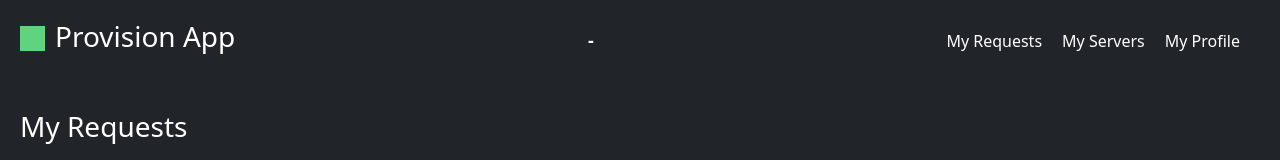
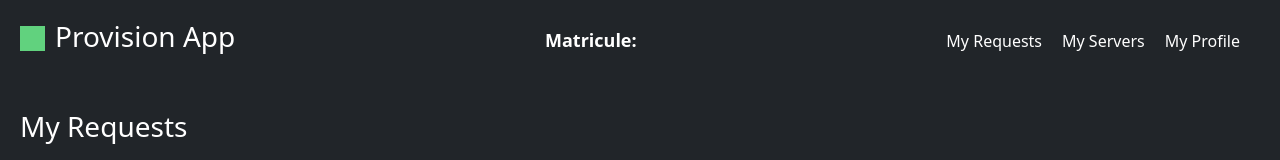
Before and after one commit to Moh4medNajjar/server_provision, an Angular app in the folder prov_app/: page /my-requests in a window 1280 px wide. Shown: the top 160 px of the page. Built offline with nearby package versions, Linux system fonts and the light colour scheme; some icons are missing.

Commit message:
fixed filter issue

```diff
--- a/prov_app/src/app/my-requests/my-requests.component.html
+++ b/prov_app/src/app/my-requests/my-requests.component.html
@@ -6,7 +6,10 @@
       <div class="logo"></div>
       <h3>Provision App</h3>
     </div>
-    <p style="font-size:large; font-weight: bold; margin: 0">{{ fullName }} - {{ matricule }}</p>
+    <div>
+      <p class="text-center" style="font-size:large; font-weight: bold; margin: 0">{{ fullName }}</p>
+      <p class="text-center" style="font-size:large; font-weight: bold; margin: 0">Matricule: {{ matricule }}</p>
+    </div>
     <div class="menu">
       <a routerLink="/my-requests">My Requests</a>
       <a routerLink="/my-servers">My Servers</a>
--- a/prov_app/src/app/my-requests/my-requests.component.ts
+++ b/prov_app/src/app/my-requests/my-requests.component.ts
@@ -24,7 +24,7 @@ export class MyRequestsComponent {
       } else if (this.sortColumn === 'desired_start_date') {
         comparison = new Date(b.desired_start_date).getTime() - new Date(a.desired_start_date).getTime();
       } else if (this.sortColumn === 'status') {
-        const statusOrder: { [key: string]: number } = { 'Approved': 1, 'Pending': 2, 'Rejected': 3 };
+        const statusOrder: { [key: string]: number } = { 'approved': 1, 'pending': 2, 'rejected': 3 };
         comparison = (statusOrder[a.status as keyof typeof statusOrder] - statusOrder[b.status as keyof typeof statusOrder]);
       }
       return this.sortDirection ? comparison : -comparison;
@@ -66,7 +66,7 @@ export class MyRequestsComponent {
       const decodedPayload = atob(token.split('.')[1]);
       const userData = JSON.parse(decodedPayload);
       console.log(userData)
-      this.fullName = userData.fullvmName
+      this.fullName = userData.fullName
       this.matricule = userData.matricule
       this.position = userData.position
       // Fetch requests by user ID
--- a/prov_app/src/app/new-request/new-request.component.ts
+++ b/prov_app/src/app/new-request/new-request.component.ts
@@ -2,6 +2,7 @@ import { AuthService } from './../services/auth.service';
 import { Component, OnInit } from '@angular/core';
 import { FormBuilder, FormGroup, NgForm } from '@angular/forms';
 import { RequestService } from '../services/request.service';
+import { Router } from '@angular/router';
 
 @Component({
   selector: 'app-new-request',
@@ -9,7 +10,7 @@ import { RequestService } from '../services/request.service';
   styleUrls: ['./new-request.component.scss']
 })
 export class NewRequestComponent implements OnInit {
-  constructor(private requestService: RequestService, private authService: AuthService) {}
+  constructor(private requestService: RequestService, private authService: AuthService, private router: Router) {}
 
   formData = {
     requesterId: '',
@@ -47,12 +48,10 @@ export class NewRequestComponent implements OnInit {
 
   onSubmit(form: NgForm) {
     if (form.valid) {
-      // Convert hasPublicIP to boolean if it's a string
       if (typeof this.formData.hasPublicIP === 'string') {
         this.formData.hasPublicIP = this.formData.hasPublicIP === 'yes';
       }
 
-      // Ensure desired_start_date is in ISO format
       this.formData.desired_start_date = new Date(this.formData.desired_start_date).toISOString();
       console.log(this.formData)
 
@@ -61,6 +60,7 @@ export class NewRequestComponent implements OnInit {
           console.log('Request successfully created:', response);
           this.successMessage = 'Request submitted with success and is under review by our admins';
           form.resetForm();
+          this.router.navigate(['/my-requests']);
 
           setTimeout(() => {
             this.successMessage = null;
```
